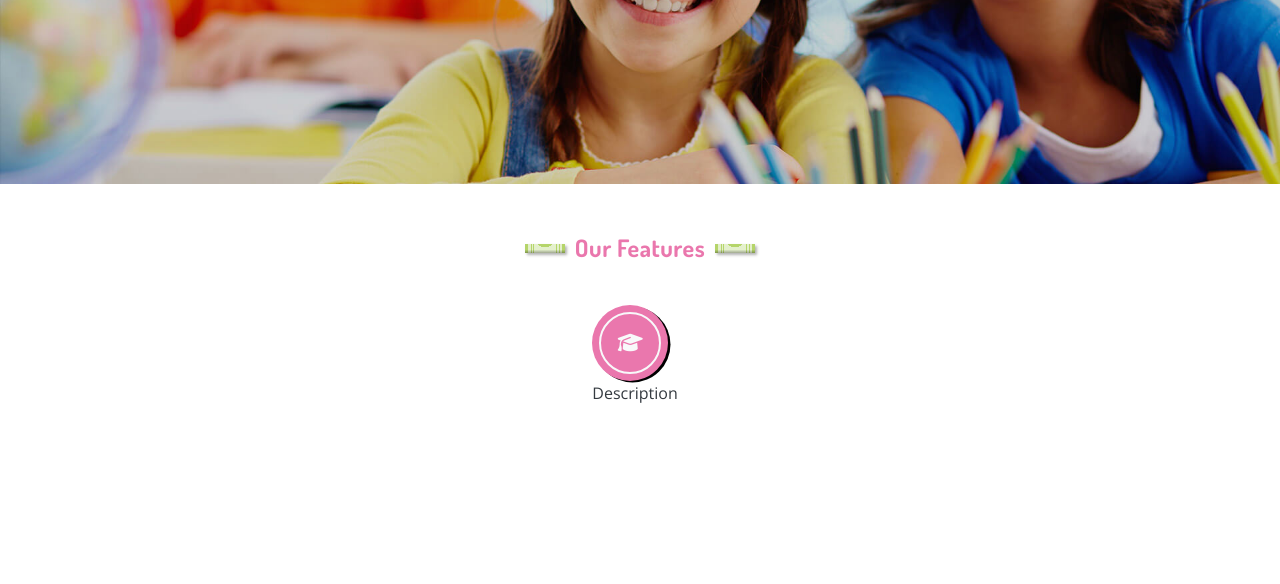
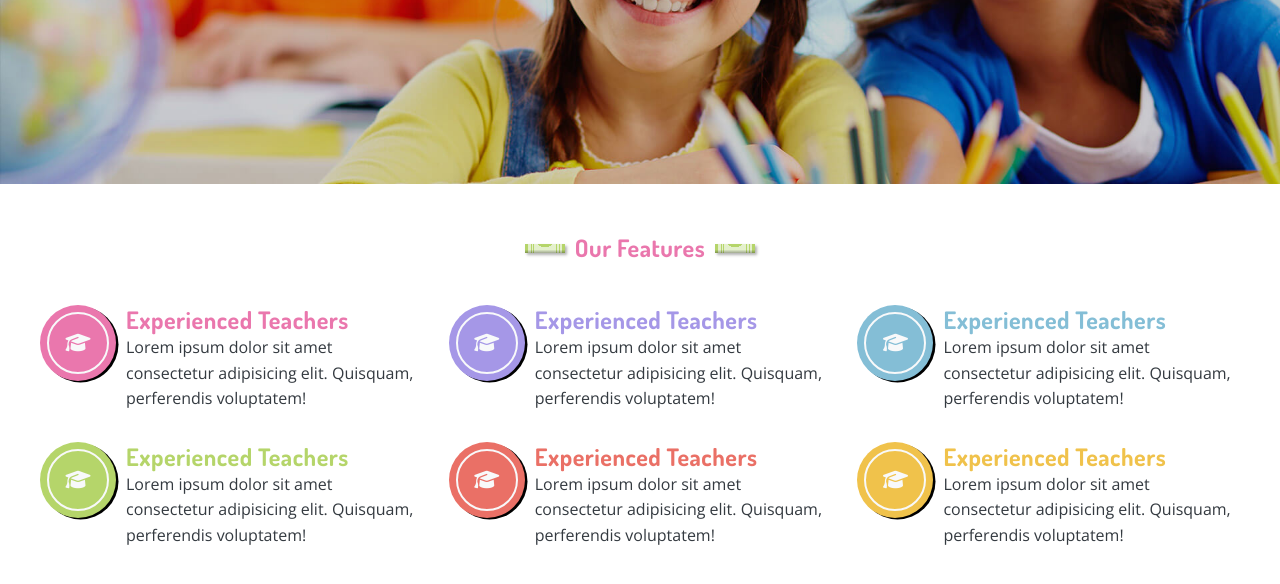
Before and after one commit to rakelbjork/G-uppgift, a plain HTML site: page index.html in a window 1280 px wide. Shown: the part 388-972 px from the top of the page. Before the commit the page ends 800 px from the top, so only its background shows below. Drawn offline with nearby package versions, Linux system fonts and the light colour scheme.

Commit message:
Features

```diff
--- a/css/layout.css
+++ b/css/layout.css
@@ -47,6 +47,8 @@
 .p-12 { padding: var(--distance-12);}
 .p-15 { padding: var(--distance-15);}
 
+.pr-4, .px-4 { padding-right: var(--distance-4);}
+.pl-4, .px-4 { padding-left: var(--distance-4);}
 .pr-12, .px-12 { padding-right: var(--distance-12);}
 .pl-12, .px-12 { padding-left: var(--distance-12);}
 
--- a/index.html
+++ b/index.html
@@ -166,18 +166,93 @@
         <div class="crayon" style="--crayon-color: #b5d56a; --crayon-paper-color: #e4f0cc; --crayon-line-color: #b5d56a;"></div>
     </section>
 
-    <!--Features -->
+    <!--Feature -->
     <section class="d-flex justify-content-center mb-15">
         <div class="d-flex justify-content-between flex-wrap max width px-12">
-            <!--Features -->
-            <div class="d-flex f-width">
+            <!--Feature -->
+            <div class="d-flex f-width px-4 mb-12">
                 <!--Circle and Icon -->
             <div class="mr-4">
                 <div class="bg-cozy circle shadow-lg icon-feature position-relative">
                     <i class="fa fa-graduation-cap text-light text-size-lg centerXY position-absolute"></i>
                     <div class="border-sm icon-circle circle centerXY position-absolute"></div>
                 </div>
-            <div>Description</div>
+            </div>
+            <div class="d-flex flex-column">
+                <h2 class="text-cozy lh-lg">Experienced Teachers</h2>
+                <div>Lorem ipsum dolor sit amet consectetur adipisicing elit. Quisquam, perferendis voluptatem! </div>
+            </div>
+            </div>
+            <!--Feature -->
+            <div class="d-flex f-width px-4 mb-12">
+                <!--Circle and Icon -->
+            <div class="mr-4">
+                <div class="bg-primary circle shadow-lg icon-feature position-relative">
+                    <i class="fa fa-graduation-cap text-light text-size-lg centerXY position-absolute"></i>
+                    <div class="border-sm icon-circle circle centerXY position-absolute"></div>
+                </div>
+            </div>
+            <div class="d-flex flex-column">
+                <h2 class="text-primary lh-lg">Experienced Teachers</h2>
+                <div>Lorem ipsum dolor sit amet consectetur adipisicing elit. Quisquam, perferendis voluptatem! </div>
+            </div>
+
+            </div>
+            <!--Feature -->
+            <div class="d-flex f-width px-4 mb-12">
+                <!--Circle and Icon -->
+            <div class="mr-4">
+                <div class="bg-info circle shadow-lg icon-feature position-relative">
+                    <i class="fa fa-graduation-cap text-light text-size-lg centerXY position-absolute"></i>
+                    <div class="border-sm icon-circle circle centerXY position-absolute"></div>
+                </div>
+            </div>
+            <div class="d-flex flex-column">
+                <h2 class="text-info lh-lg">Experienced Teachers</h2>
+                <div>Lorem ipsum dolor sit amet consectetur adipisicing elit. Quisquam, perferendis voluptatem! </div>
+            </div>
+            </div>
+            <!--Feature -->
+            <div class="d-flex f-width px-4 mb-12">
+                <!--Circle and Icon -->
+            <div class="mr-4">
+                <div class="bg-success circle shadow-lg icon-feature position-relative">
+                    <i class="fa fa-graduation-cap text-light text-size-lg centerXY position-absolute"></i>
+                    <div class="border-sm icon-circle circle centerXY position-absolute"></div>
+                </div>
+            </div>
+            <div class="d-flex flex-column">
+                <h2 class="text-success lh-lg">Experienced Teachers</h2>
+                <div>Lorem ipsum dolor sit amet consectetur adipisicing elit. Quisquam, perferendis voluptatem! </div>
+            </div>
+            </div>
+            <!--Feature -->
+            <div class="d-flex f-width px-4 mb-12">
+                <!--Circle and Icon -->
+            <div class="mr-4">
+                <div class="bg-danger circle shadow-lg icon-feature position-relative">
+                    <i class="fa fa-graduation-cap text-light text-size-lg centerXY position-absolute"></i>
+                    <div class="border-sm icon-circle circle centerXY position-absolute"></div>
+                </div>
+            </div>
+            <div class="d-flex flex-column">
+                <h2 class="text-danger lh-lg">Experienced Teachers</h2>
+                <div>Lorem ipsum dolor sit amet consectetur adipisicing elit. Quisquam, perferendis voluptatem! </div>
+            </div>
+            </div>
+            <!--Feature -->
+            <div class="d-flex f-width px-4 mb-12">
+                <!--Circle and Icon -->
+            <div class="mr-4">
+                <div class="bg-warning circle shadow-lg icon-feature position-relative">
+                    <i class="fa fa-graduation-cap text-light text-size-lg centerXY position-absolute"></i>
+                    <div class="border-sm icon-circle circle centerXY position-absolute"></div>
+                </div>
+            </div>
+            <div class="d-flex flex-column">
+                <h2 class="text-warning lh-lg">Experienced Teachers</h2>
+                <div>Lorem ipsum dolor sit amet consectetur adipisicing elit. Quisquam, perferendis voluptatem! </div>
+            </div>
             </div>
         </div>
     </section>
```
